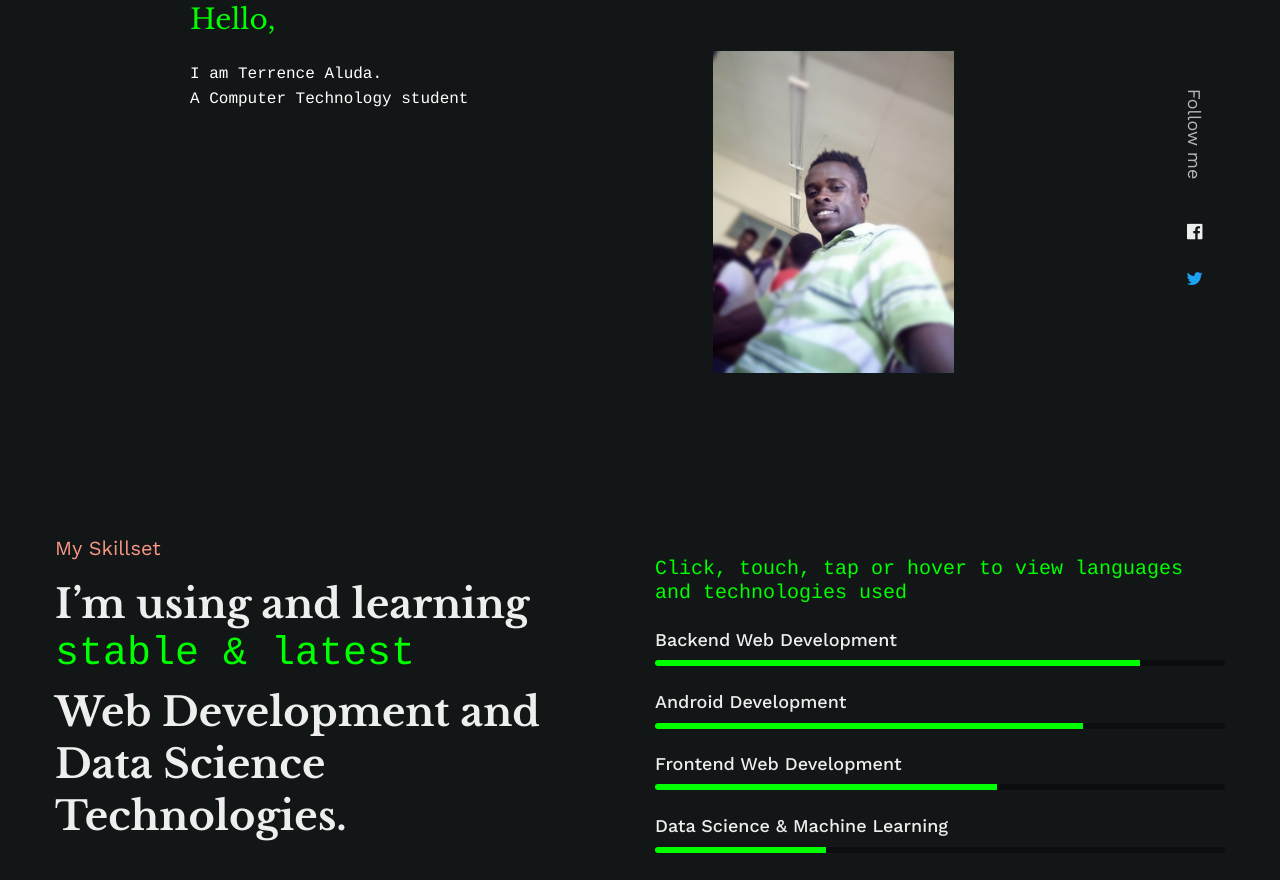
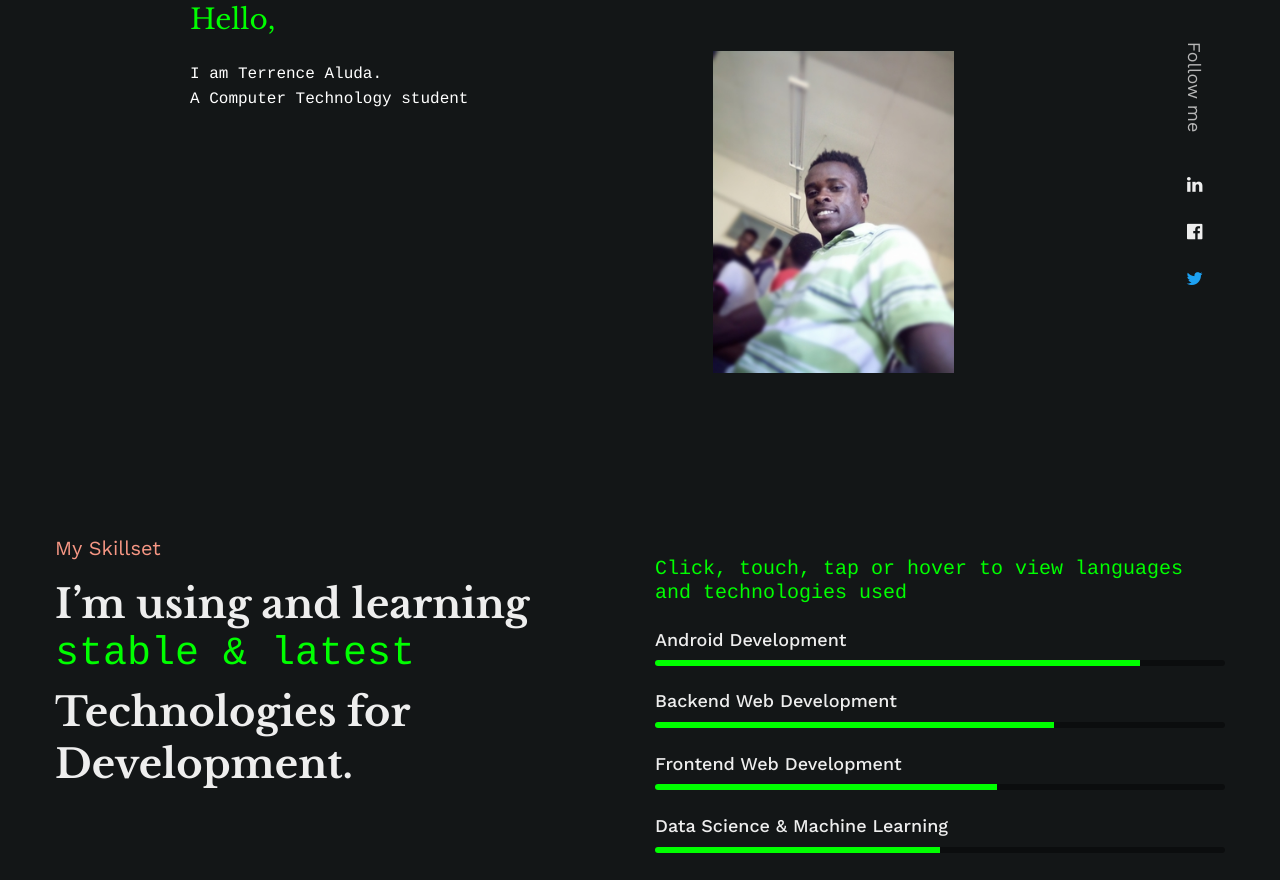
Before and after one commit to Agusioma/personal-portfolio, a plain HTML site: page portfolio/index.html in a window 1280 px wide. Shown: the part 147-1027 px from the top of the page. Drawn offline with nearby package versions, Linux system fonts and the light colour scheme.

Commit message:
stylings

```diff
--- a/portfolio/index.html
+++ b/portfolio/index.html
@@ -128,6 +128,7 @@
             </div>
             <ul class="follow-social">
                 <li><p>Follow me </p></li>
+                <li><a href="https://www.linkedin.com/in/terrence-aluda-889192223/"><span class="fa fa-linkedin"></span></a></li>
                 <li><a href="https://www.facebook.com/terrence.aluda/"><span class="fa fa-facebook-official"></span></a></li>
                 <li><a href="https://twitter.com/terrence_AA"><span class="fa fa-twitter"></span></a></li>
             </ul>
@@ -144,26 +145,26 @@
 
                 <div class="col-lg-6 mt-lg-0 mt-md-5 mt-4">
                     <span class="text">My Skillset</span>
-                    <h3 class="title-big">I’m using and learning <p class="h1" style="font-family: courier,monospace; color: #00ff00">stable & latest</p> Web Development and Data Science Technologies.</h3>
+                    <h3 class="title-big">I’m using and learning <p class="h1" style="font-family: courier,monospace; color: #00ff00">stable & latest</p> Technologies for Development.</h3>
                 </div>
                 <div class="col-lg-6 mt-lg-0 mt-md-5 mt-4">
                   <br>
                   		<h5 style="font-family: courier,monospace; color: #00ff00">Click, touch, tap or hover to view languages and technologies used</h5>
                   <br>
+                      <div class="progress-info mb-0" id="test4" data-toggle='tooltip'>
+                            <h6 class="progress-tittle">Android Development</h6>
+                            <div class="progress">
+                                <div class="progress-bar progress-bar-striped" role="progressbar" style="width: 85%; background-color: #00ff00" aria-valuenow="50" aria-valuemin="0" aria-valuemax="100">
+                                </div>
+                            </div>
+                        </div><br>
                         <div class="progress-info" id="test1" data-toggle='tooltip'>
                             <h6 class="progress-tittle">Backend Web Development</h6>
                             <div class="progress">
-                                <div class="progress-bar " role="progressbar" style="width: 85%; background-color: #00ff00" aria-valuenow="85" aria-valuemin="0" aria-valuemax="100">
+                                <div class="progress-bar " role="progressbar" style="width: 70%; background-color: #00ff00" aria-valuenow="85" aria-valuemin="0" aria-valuemax="100">
                                 </div>
                             </div>
                         </div>
-                        <div class="progress-info mb-0" id="test4" data-toggle='tooltip'>
-                            <h6 class="progress-tittle">Android Development</h6>
-                            <div class="progress">
-                                <div class="progress-bar progress-bar-striped" role="progressbar" style="width: 75%; background-color: #00ff00" aria-valuenow="50" aria-valuemin="0" aria-valuemax="100">
-                                </div>
-                            </div>
-                        </div><br>
                         <div class="progress-info" id="test2" data-toggle='tooltip'>
                             <h6 class="progress-tittle">Frontend Web Development
                             </h6>
@@ -175,7 +176,7 @@
                         <div class="progress-info mb-0" id="test3" data-toggle='tooltip'>
                             <h6 class="progress-tittle">Data Science & Machine Learning</h6>
                             <div class="progress">
-                                <div class="progress-bar progress-bar-striped" role="progressbar" style="width: 30%; background-color: #00ff00" aria-valuenow="50" aria-valuemin="0" aria-valuemax="100">
+                                <div class="progress-bar progress-bar-striped" role="progressbar" style="width: 50%; background-color: #00ff00" aria-valuenow="50" aria-valuemin="0" aria-valuemax="100">
                                 </div>
                             </div>
                         </div><br>
```
Also changed, not shown: portfolio/assets/css/style-starter.css.
